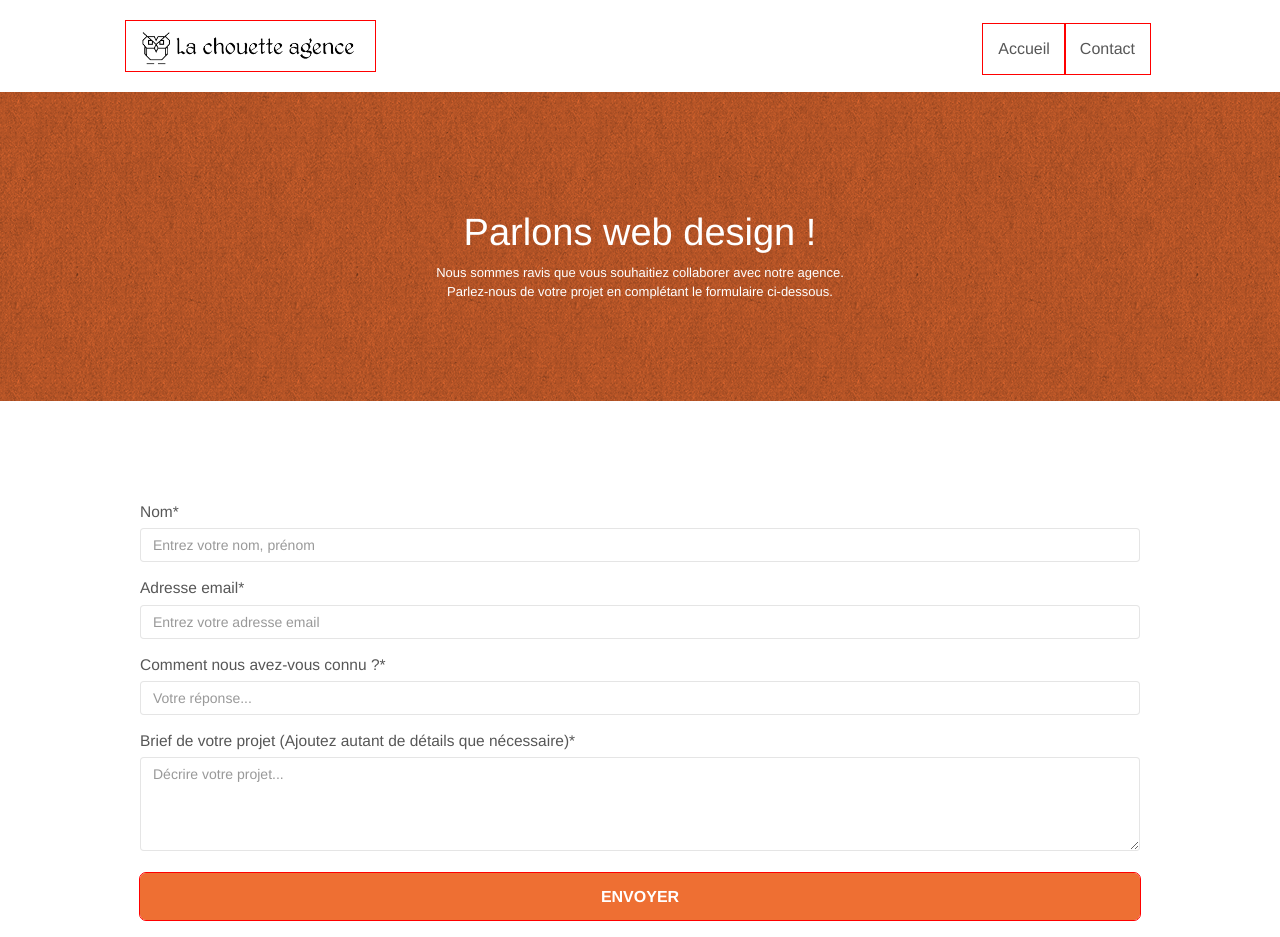
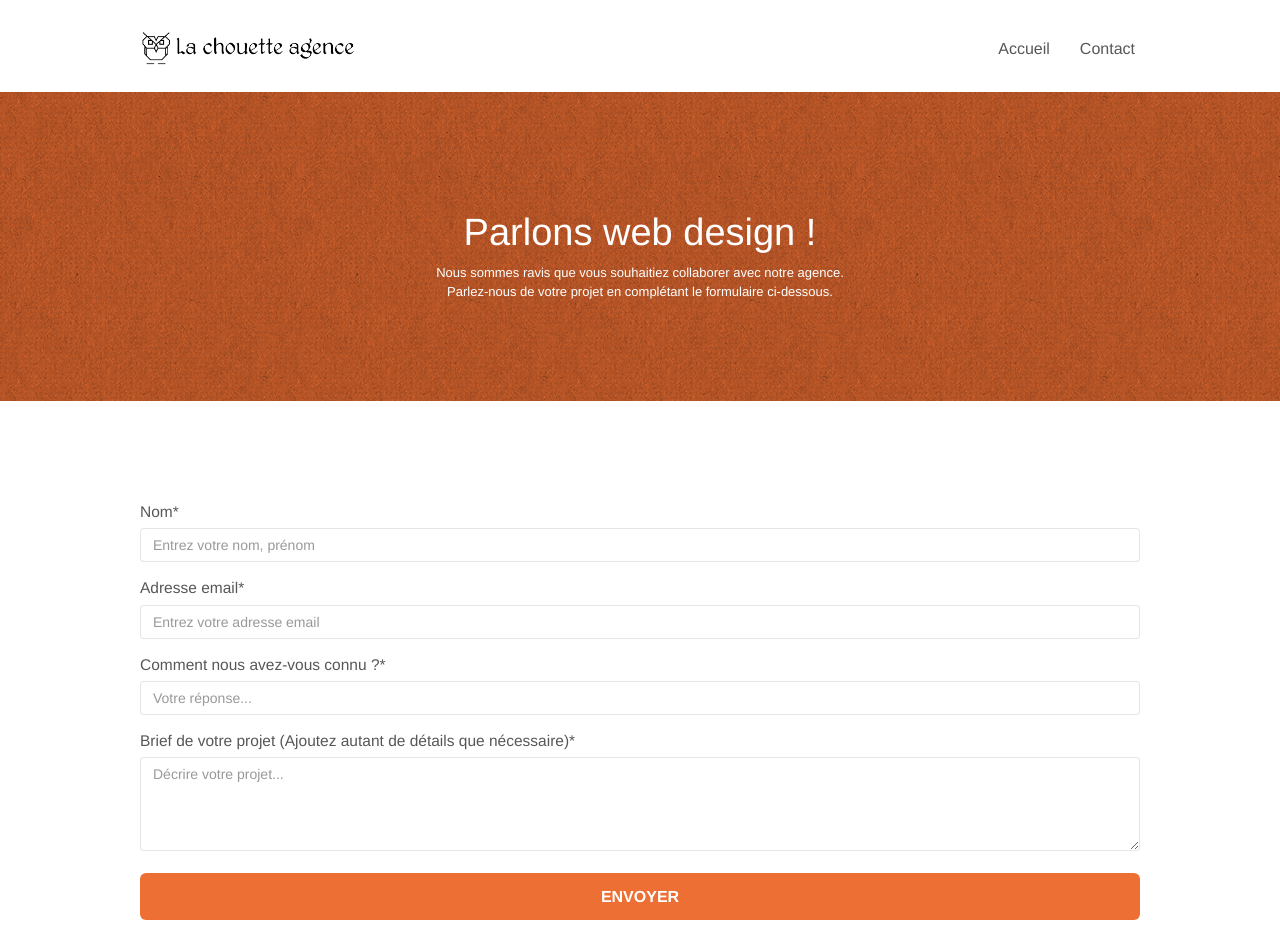
Before and after one commit to mrxanonymous007/mrxanonymous007.github.io, a plain HTML site: page page2.html in a window 1280 px wide. Shown: the top 937 px of the page. Drawn offline with Linux system fonts and the light colour scheme; a script that the page names is missing.

Commit message:
amélioration (2)

```diff
--- a/css/style.css
+++ b/css/style.css
@@ -10,7 +10,7 @@ body {
 a,
 button {
     transition: all .3s ease-in-out;
-    outline: 1px solid red;
+    /* outline: none !important; */
 }
 
 a:hover {
@@ -474,7 +474,7 @@ nav .caret {
 }
 
 button {
-    outline: 1px solid red;
+    /* outline: none !important; */
 }
 
 .btn-rd {
```
